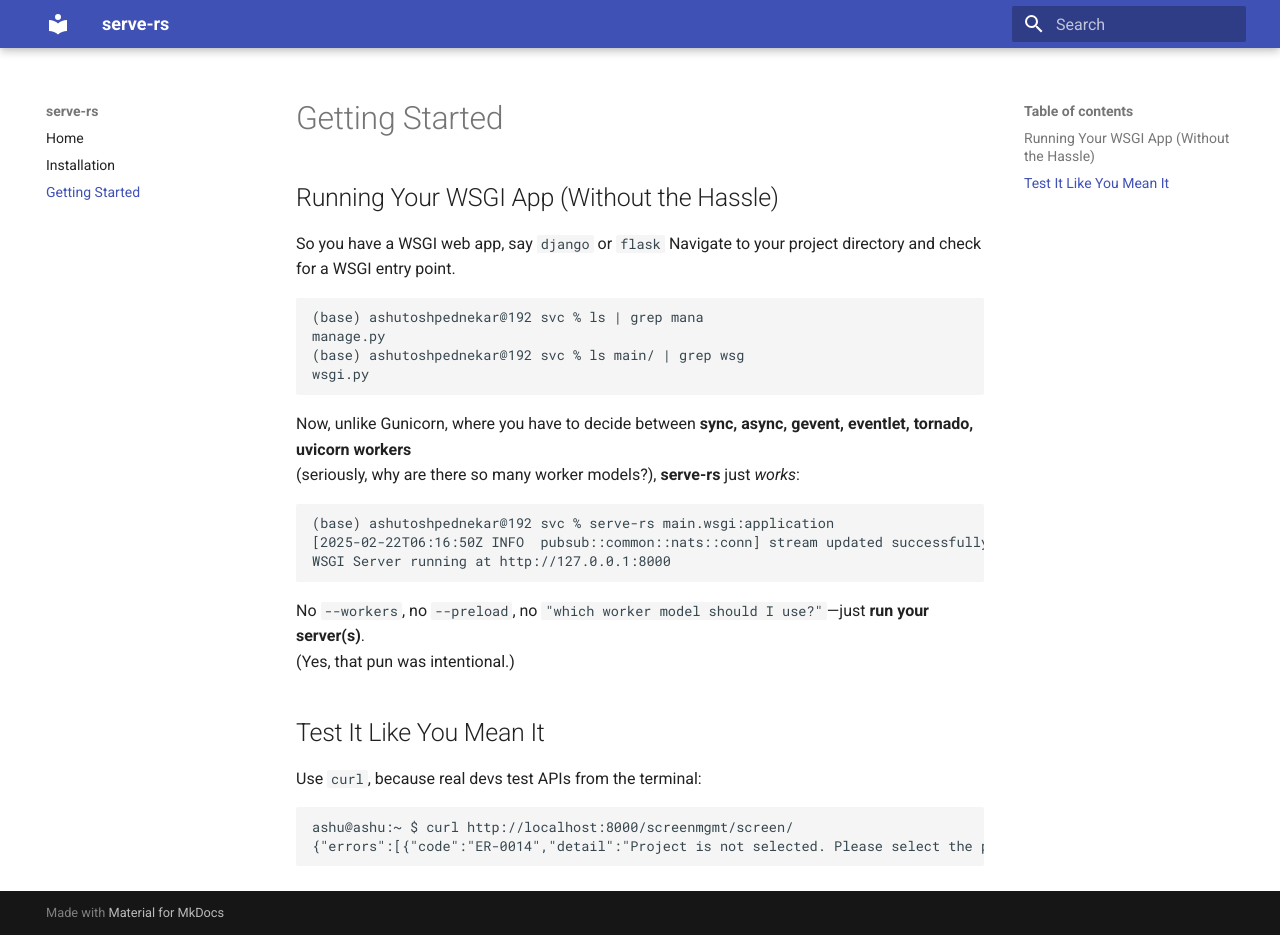
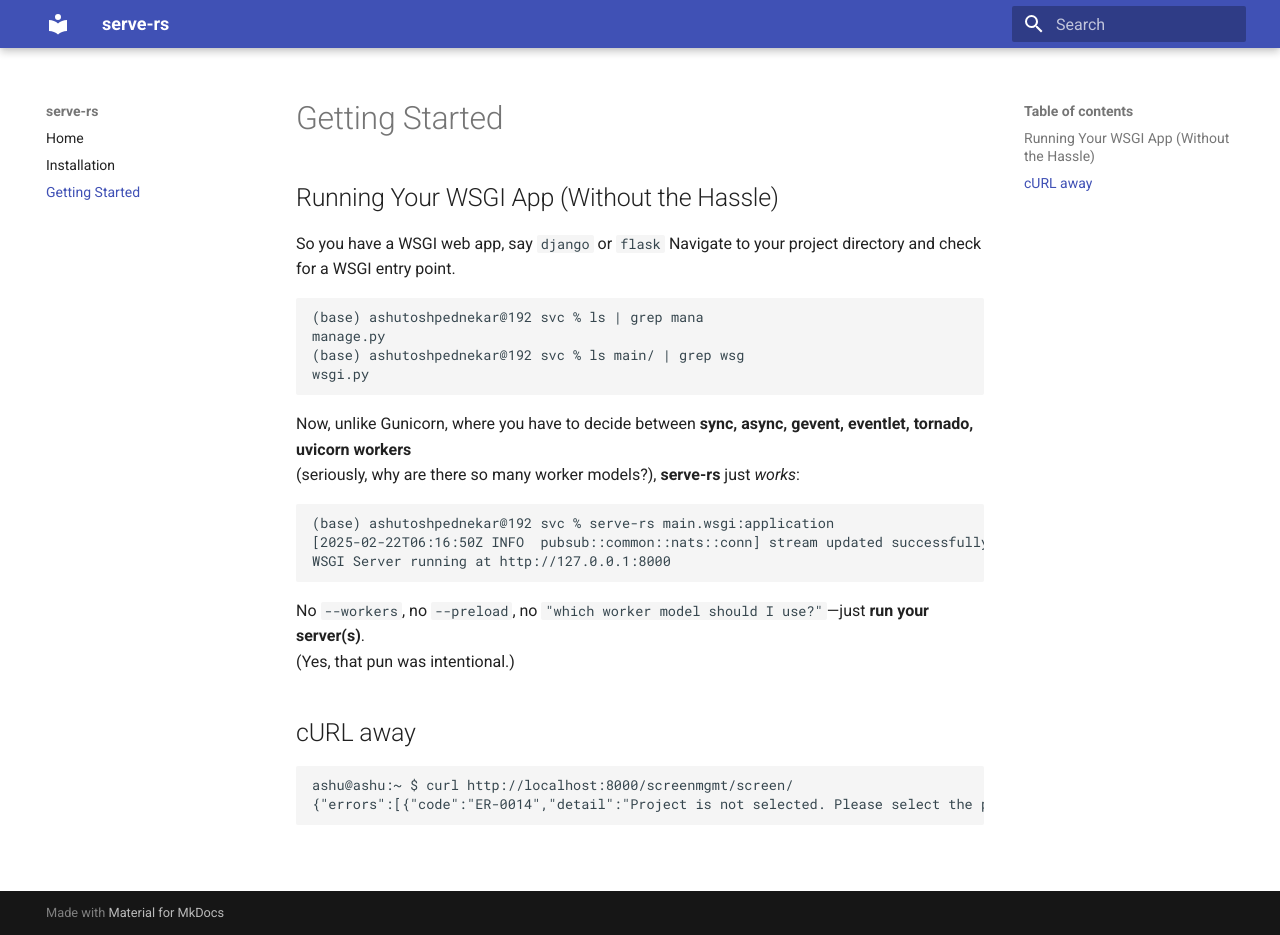
Before and after one commit to ashupednekar/serve-rs, an MkDocs documentation site: the page built from docs/Getting started.md, in a window 1280 px wide and 935 px high. Built offline with MkDocs 1.6.1 and Material for MkDocs 9.7.7, drawn with Linux system fonts in a browser that asks for light colours.

````diff
--- a/docs/Getting started.md
+++ b/docs/Getting started.md
@@ -23,9 +23,7 @@ WSGI Server running at http://127.0.0.1:8000
 No `--workers`, no `--preload`, no `"which worker model should I use?"`—just **run your server(s)**.
 (Yes, that pun was intentional.)
 
-## Test It Like You Mean It
-
-Use `curl`, because real devs test APIs from the terminal:
+## cURL away
 
 ```bash
 ashu@ashu:~ $ curl http://localhost:8000/screenmgmt/screen/
````
Also changed, not shown: 2 other files.
